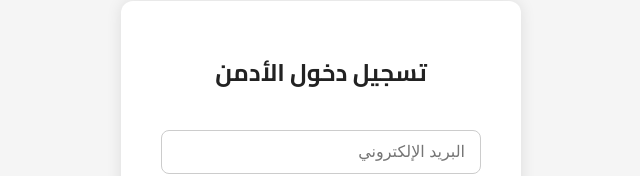
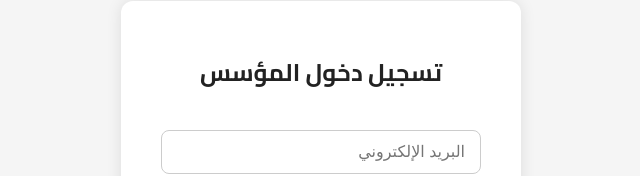
Before and after one commit to Botcyber/Sheko-store-, a plain HTML site: page Site-admin.html in a window 1280 px wide. Shown: the part 210-386 px from the top of the page, without its empty margins (319-959 px from the left). Drawn offline with Linux system fonts and the light colour scheme; no server answers.

Commit message:
Update Site-admin.html

```diff
--- a/Site-admin.html
+++ b/Site-admin.html
@@ -94,7 +94,7 @@
 <body>
 
   <div id="loginBox">
-    <h2>تسجيل دخول الأدمن</h2>
+    <h2>تسجيل دخول المؤسس</h2>
     <input type="email" id="emailInput" placeholder="البريد الإلكتروني" required />
     <input type="password" id="passwordInput" placeholder="كلمة المرور" required />
     <button id="loginBtn">دخول</button>
```
